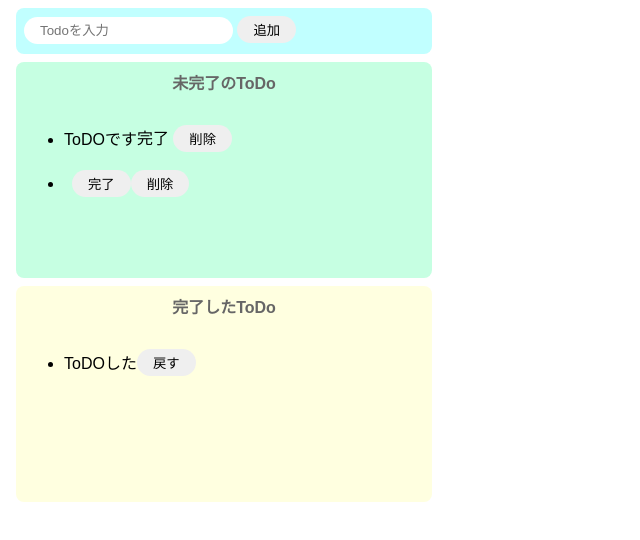
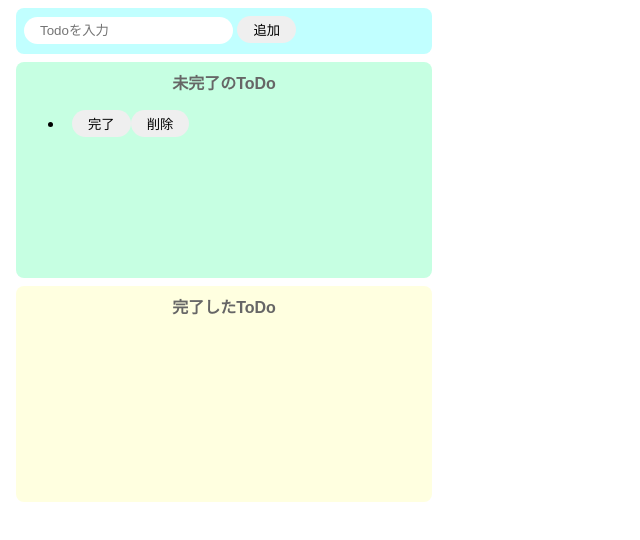
Before and after one commit to Naoya323150403/to-do.js, a website built with Parcel: page index.html in a window 1280 px wide. Both pictures are taken after a click on the button "追加". Shown: the whole page, without its empty margins (0-640 px from the left). Built offline with nearby package versions, Linux system fonts and the light colour scheme.

Commit message:
2022/11/21 23

```diff
--- a/index.html
+++ b/index.html
@@ -13,27 +13,12 @@
     </div>
     <div class="imcomplete-area">
       <p class="title">未完了のToDo</p>
-      <ul id="incomplete-list">
-        <li>
-          <div class="list-row">
-            <p>ToDOです</p>
-            <button　id = "complete-button">完了</button>
-            <button id = "delete-button">削除</button>
-          </div>
-        </li>
-      </ul>
+      <ul id="incomplete-list"></ul>
     </div>
 
     <div class="complete-area">
       <p class="title">完了したToDo</p>
-      <ul id="complete-list">
-        <li>
-          <div class="list-row">
-            <p>ToDOした</p>
-            <button>戻す</button>
-          </div>
-        </li>
-      </ul>
+      <ul id="complete-list"></ul>
     </div>
     <script src="src/index.js"></script>
   </body>
--- a/src/index.js
+++ b/src/index.js
@@ -5,13 +5,24 @@ const onClickAdd = () => {
   const inputText = document.getElementById("add-text").value;
   document.getElementById("add-text").value = "";
 
+  createIncompletelist(inputText);
+};
+
+//未完了リストから指定の要素を削除
+const deleteFromIncompleteList = (target) => {
+  //押された削除ボタンの親タグを未完了リストから削除する
+  document.getElementById("incomplete-list").removeChild(target);
+};
+
+//未完了リストに追加する関数
+const createIncompletelist = (text) => {
   //divタグ作成
   const div = document.createElement("div");
   div.className = "list-row";
 
   //liタグ作成
   const li = document.createElement("li");
-  li.innerText = inputText;
+  li.innerText = text;
 
   //buttonタグ(完了)作成
   const completeButton = document.createElement("button");
@@ -27,6 +38,15 @@ const onClickAdd = () => {
     li.innerText = text;
     const backButton = document.createElement("button");
     backButton.innerText = "戻る";
+    backButton.addEventListener("click", () => {
+      //押された戻すボタンの親タグ(div)を完了リストから削除する
+      const deleteTarget = backButton.parentNode;
+      document.getElementById("complete-list").removeChild(deleteTarget);
+
+      //テキストを取得
+      const text = backButton.parentNode.firstChild.innerText;
+      createIncompletelist(text);
+    });
 
     addTarget.appendChild(li);
     addTarget.appendChild(backButton);
@@ -50,12 +70,6 @@ const onClickAdd = () => {
   div.appendChild(deleteButton);
 };
 
-//未完了リストから指定の要素を削除
-const deleteFromIncompleteList = (target) => {
-  //押された削除ボタンの親タグを未完了リストから削除する
-  document.getElementById("incomplete-list").removeChild(target);
-};
-
 document
   .getElementById("add-button")
   .addEventListener("click", () => onClickAdd());
```
